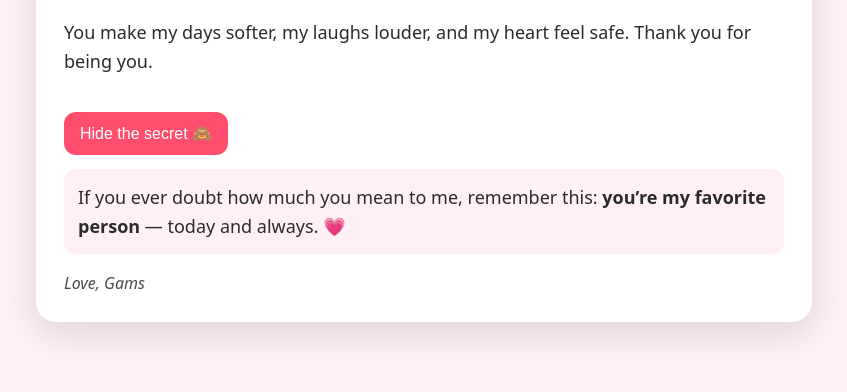
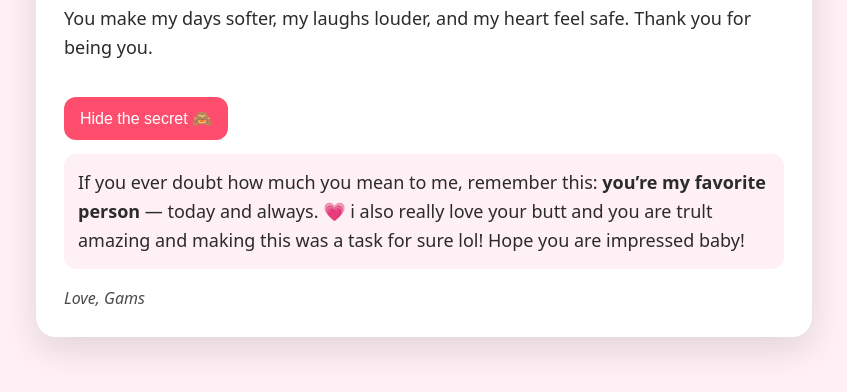
Before and after one commit to Gam-Kaur/Valentine-Letter, a plain HTML site: page index.html in a window 1280 px wide. Both pictures are taken after a click on the button "Click for a secret 💌". Shown: the part 312-704 px from the top of the page, without its empty margins (216-1063 px from the left). Drawn offline with Linux system fonts and the light colour scheme.

Commit message:
Add files via upload

```diff
--- a/index.html
+++ b/index.html
@@ -77,6 +77,7 @@
       <p style="margin:0;">
         If you ever doubt how much you mean to me, remember this:
         <strong>you’re my favorite person</strong> — today and always. 💗
+i also really love your butt and you are trult amazing and making this was a task for sure lol! Hope you are impressed baby!
       </p>
     </div>
 
```
